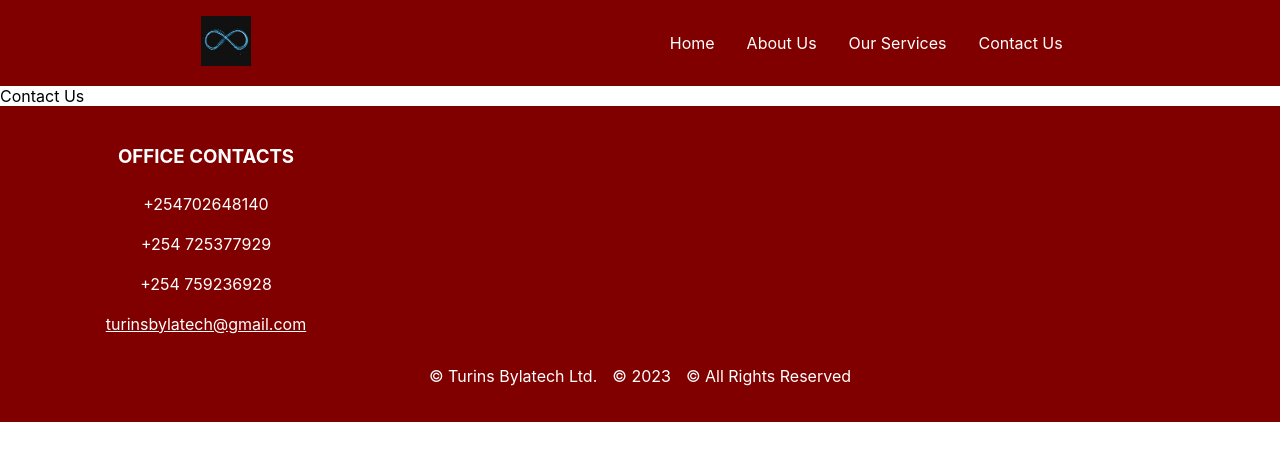
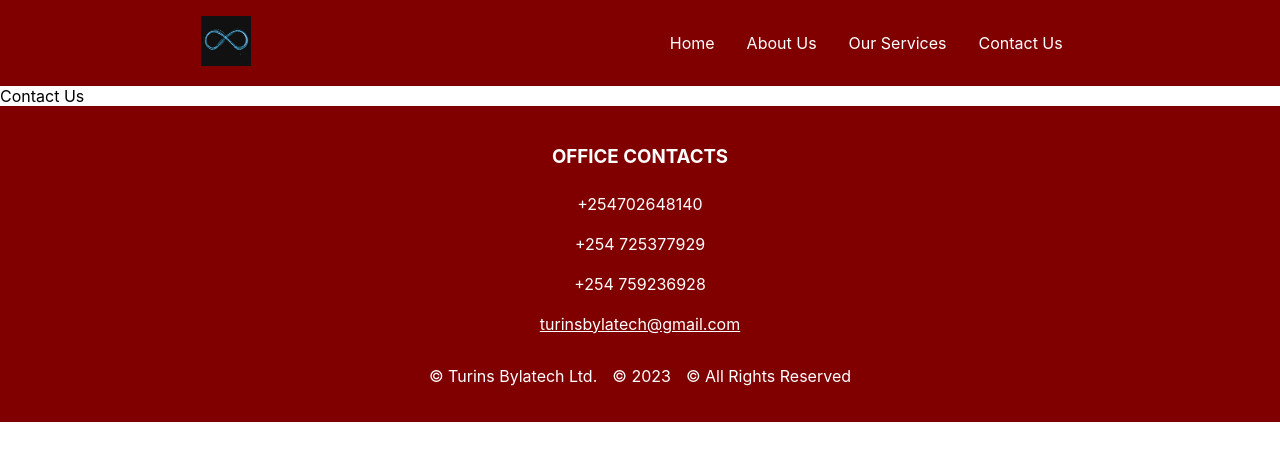
Before and after one commit to gorety86/turins, a React (Create React App) app: page /contact-us in a window 1280 px wide. Shown: the top 460 px of the page. Built offline with nearby package versions, Linux system fonts and the light colour scheme.

Commit message:
made changes in footer.jsx

```diff
--- a/src/Layout/Footer.css
+++ b/src/Layout/Footer.css
@@ -1,10 +1,10 @@
-body {
+/* body {
     margin: 0;
     padding: 0;
     display: flex;
     flex-direction: column;
-    min-height: 100vh;
-  }
+    max-height: 50vh;
+  } */
 
   .footer-container {
     background-color: maroon;
@@ -14,7 +14,9 @@
     display: flex;
     box-sizing: border-box;
     flex-wrap: wrap; /* Allow sections to wrap on smaller screens */
-    /* margin-top: auto;  */
+    flex-direction: column;
+    align-items: center;
+    justify-content: center;
   }
 
   .footer-section {
```
